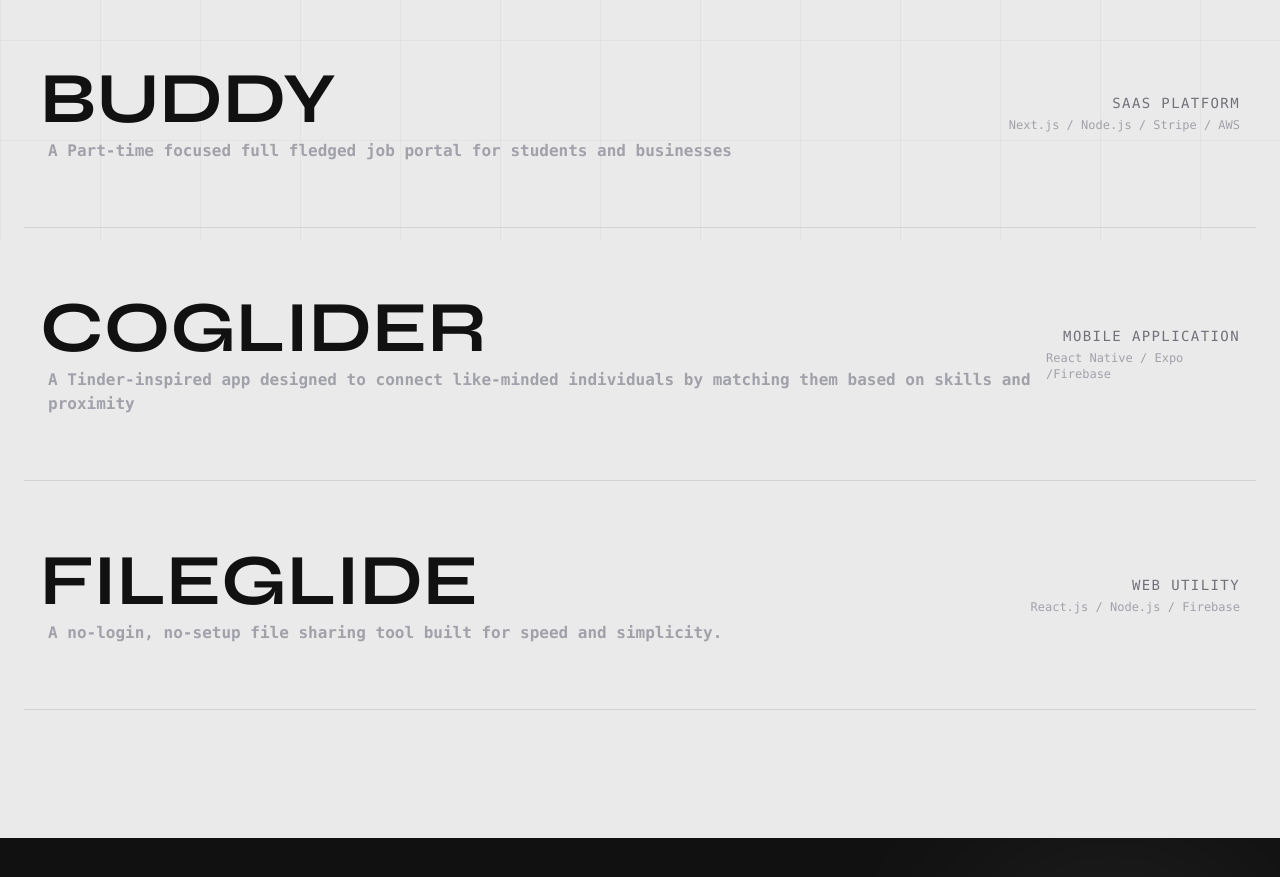
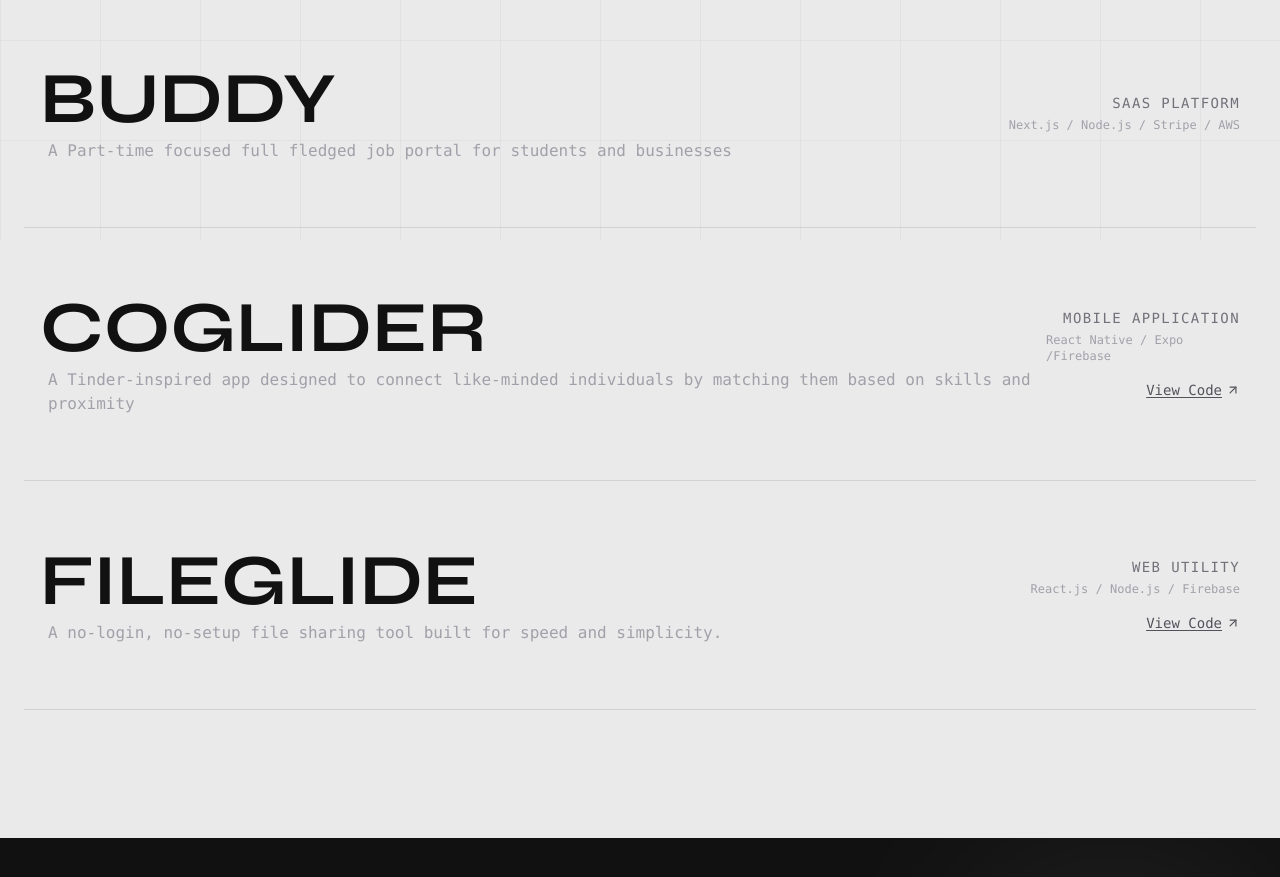
Before and after one commit to Muz4mmil/muz4mmil.github.io, a React (Vite) app: page / in a window 1280 px wide. Shown: the part 1360-2237 px from the top of the page. Built offline with nearby package versions, Linux system fonts and the light colour scheme.

Commit message:
misc fixes

```diff
--- a/src/App.tsx
+++ b/src/App.tsx
@@ -137,7 +137,8 @@ export default function App() {
       stack: "Next.js / Node.js / Stripe / AWS",
       color: "#E0E7FF", // Soft Indigo
       img: "/projects/buddy.webp", // Placeholder for actual abstract UI
-      desc: "A Part-time focused full fledged job portal for students and businesses"
+      desc: "A Part-time focused full fledged job portal for students and businesses",
+      projectLink: 'https://test.buddy-fr.com',
     },
     {
       id: 2,
@@ -146,7 +147,9 @@ export default function App() {
       stack: "React Native / Expo /Firebase",
       color: "#FCE7F3", // Soft Pink
       img: "/projects/coglider.webp",
-      desc: "A Tinder-inspired app designed to connect like-minded individuals by matching them based on skills and proximity"
+      desc: "A Tinder-inspired app designed to connect like-minded individuals by matching them based on skills and proximity",
+      projectLink: 'https://coglider.vercel.app',
+      githubLink: 'https://github.com/Muz4mmil/CoGlider',
     },
     {
       id: 3,
@@ -155,7 +158,9 @@ export default function App() {
       stack: "React.js / Node.js / Firebase",
       color: "#DCFCE7", // Soft Emerald
       img: "/projects/fileglide.webp",
-      desc: "A no-login, no-setup file sharing tool built for speed and simplicity."
+      desc: "A no-login, no-setup file sharing tool built for speed and simplicity.",
+      projectLink: 'https://fileglide.web.app',
+      githubLink: 'https://github.com/Muz4mmil/FileGlide',
     }
   ];
 
@@ -248,7 +253,7 @@ export default function App() {
       </header>
 
       {/* IMPROVED HERO SECTION */}
-      <section className="relative min-h-screen flex flex-col p-6 md:p-10 pt-32 cursor-auto">
+      <section className="relative min-h-svh flex flex-col p-6 md:p-10 pt-32 cursor-auto">
 
         {/* Top Part: Name */}
         <div className="flex-1 flex flex-col justify-center md:justify-end pb-12 md:pb-24 z-10">
@@ -350,11 +355,14 @@ export default function App() {
                   <h3 className="text-4xl md:text-7xl font-display font-bold uppercase text-[#111] group-hover:-skew-x-12 group-hover:translate-x-2 transition-all duration-300 origin-left">
                     {project.title}
                   </h3>
-                  <p className="mt-1 ml-2 text-base font-mono font-bold text-zinc-400">{project.desc}</p>
+                  <p className="mt-1 md:ml-2 text-sm md:text-base font-mono font-medium text-zinc-400">{project.desc}</p>
                 </div>
                 <div className="flex flex-col md:items-end mt-4 md:mt-0 gap-1">
                   <span className="text-sm font-mono uppercase tracking-widest text-zinc-500">{project.category}</span>
                   <span className="text-xs font-mono text-zinc-400">{project.stack}</span>
+                  {project.githubLink && <a href={project.githubLink} target="_blank" rel="noopener noreferrer" className="max-sm:hidden text-sm mt-3 underline underline-offset-2 font-mono text-zinc-600 hover:text-zinc-500 transition-colors duration-300 flex items-center gap-1">
+                    View Code <ArrowUpRight size={14} />
+                  </a>}
                 </div>
               </div>
 
@@ -362,11 +370,14 @@ export default function App() {
               <motion.div
                 initial={{ opacity: 0, x: -20 }}
                 whileInView={{ opacity: 1, x: 0 }}
-                className="md:hidden mt-6"
+                className="md:hidden mt-6 gap-4"
               >
-                <a href="#" className="inline-flex items-center gap-2 text-sm font-bold underline decoration-1 underline-offset-4">
+                <a href={project.projectLink} target="_blank" rel="noopener noreferrer" className="inline-flex items-center gap-2 text-sm font-bold underline decoration-1 underline-offset-4">
                   VIEW PROJECT <ArrowUpRight size={14} />
                 </a>
+                {project.githubLink && <a href={project.githubLink} target="_blank" rel="noopener noreferrer" className="md:hidden text-sm mt-3 underline underline-offset-2 font-mono text-zinc-600 hover:text-zinc-500 transition-colors duration-300 flex items-center gap-1">
+                  View Code <ArrowUpRight size={14} />
+                </a>}
               </motion.div>
             </div>
           ))}
```
